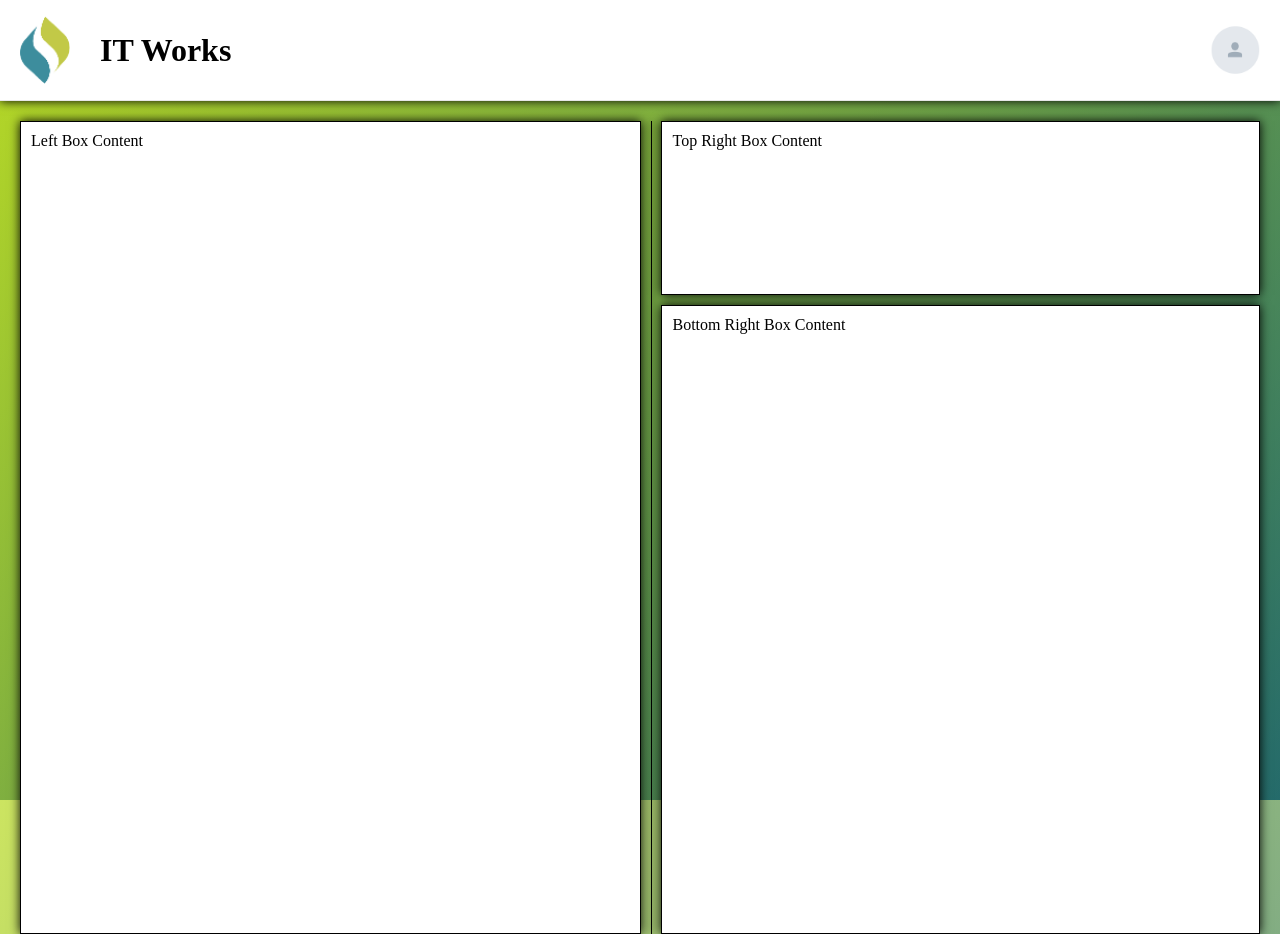
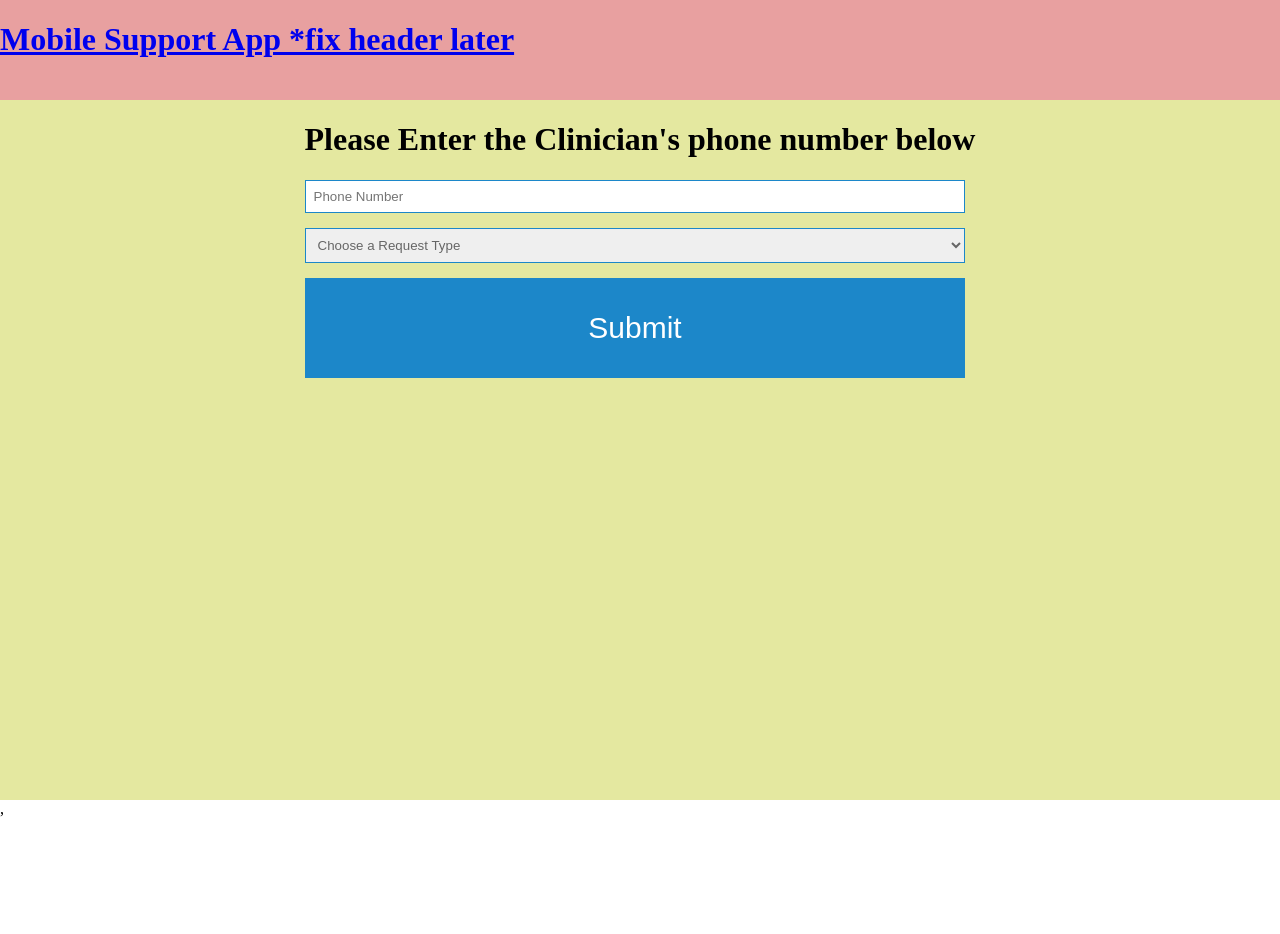
Before and after one commit to Slabastille/H.E.L.P, a React app: page / in a window 1280 px wide. After the commit the page ends 818 px from the top, so only its background shows below. Built offline with nearby package versions, Linux system fonts and the light colour scheme.

Commit message:
Revert "Service Request & Create Issue"
This reverts commit ba1ae21b7c7b62c010efeecbcc4d17cf7fd3873c.

```diff
--- a/public/ServiceRequest.css
+++ /dev/null
@@ -1,57 +0,0 @@
-body {
-  margin: 0;
-}
-
-
-.service-request-container { /*Style for left and right box container*/
-  display: flex;
-  justify-content: center;
-  align-items: stretch;
-  height: 813px;
-  margin: 20px 20px 20px 20px;
-}
-
-#left-box {
-  width: 50%; /* Set the width to half of the viewport width */
-  background-color: #ffffff;
-  box-shadow: 0 0 10px rgba(0, 0, 0, 1);
-  padding: 10px;
-  border: 1px solid #000;
-  transition: transform 0.8s ease;
-}
-
-#right-box {
-  width: 50%; /* Set the width to half of the viewport width */
-  display: flex;
-  flex-direction: column;
-}
-
-#top-right-box {
-  flex: 1;
-  background-color: #ffffff;
-  box-shadow: 0 0 10px rgba(0, 0, 0, 1);
-  margin-bottom: 10px;
-  padding: 10px;
-  border: 1px solid #000;
-  transition: transform 0.8s ease;
-}
-
-#bottom-right-box {
-  flex: 4;
-  background-color: #ffffff;
-  box-shadow: 0 0 10px rgba(0, 0, 0, 1);
-  padding: 10px;
-  border: 1px solid #000;
-  transition: transform 0.8s ease;
-}
-
-.hovering-box:hover {
-  transform: scale(1.01);
-}
-
-.line {
-  width: 1px;
-  background-color: #000;
-  box-shadow: 0 0 10px rgba(0, 0, 0, 1);
-  margin: 0 10px;
-}
--- a/public/index.html
+++ b/public/index.html
@@ -2,6 +2,8 @@
   <head>
     <title>HELP APP</title>
     <link rel="stylesheet" href="/style.css" />
-    <link rel="stylesheet" href="/ServiceRequest.css" />
   </head>
-  </html>
+  <body>
+    <div id="root"></div>
+  </body>
+</html>
--- a/public/style.css
+++ b/public/style.css
@@ -3,60 +3,40 @@ html {
   height: 100%;
   margin: 0;
   padding: 0;
-  background: linear-gradient(-45deg, #0052529f, #add4019f);
 }
-
-
+#container {
+  color: #000000;
+  display: flex;
+  flex-direction: column;
+  height: 100%;
+  margin: 0;
+  padding: 0;
+  background-color: violet;
+}
 .header {
-  background-color: #ffffff; /* Set the header background color to white */
-  border-bottom: 1px solid #e7e7e7; /* Add a thin black line at the bottom */
+  background-color: rgb(232, 160, 160);
   height: 100px;
 }
 
-
-/* Styling for form elements */
-.container {
-flex: 1;
+.footer {
   display: flex;
-  align-items: center;
+  position: relative;
+  background-color: rgb(181, 181, 239);
+  height: 30px;
+  position: absolute;
+  bottom: 0;
+  left: 0;
+  right: 0;
+}
+.tempBody {
+  display: flex;
+  background-color: rgb(228, 232, 160);
+  flex-grow: 2;
+  top: 100px;
+  bottom: 30px;
+  position: static;
   justify-content: center;
-  margin-top: 150px;
 }
-
-.hovering-form {
-  background-color: #ffffff;
-  box-shadow: 0 0 10px rgba(0, 0, 0, 1);
-  padding: 20px;
-  border-radius: 10px;
-  text-align: center; /* Center content in the form */
-  font-size: 150%;
-  width: 90%;
-  max-width: 500px;
-  transition: transform 0.8s ease;
-}
-
-.hovering-form:hover {
-  transform: scale(1.1);
-}
-
-form {
-  display: flex;
-  flex-direction: column;
-  align-items: center;
-}
-
-label {
-  margin-bottom: 8px;
-}
-
-input,
-textarea,
-button {
-  margin-bottom: 20px;
-}
-/* End of styling for form elements */
-
-
 /*
 CSS for all the clinician info below here
 */
--- a/src/App.js
+++ b/src/App.js
@@ -1,28 +1,23 @@
-import React from 'react';
+import React, { useState } from 'react';
 import TicketForm from './TicketForm';
 import ClinicianInfo from './ClinicianInfo';
 import { BrowserRouter as Router, Route, Switch } from 'react-router-dom';
 import { Link } from 'react-router-dom';
 import { HelpProvider } from './context/HelpContext';
 import SupplyForm from './SupplyForm';
-import CreateIssue from './CreateIssue';
-import CreateIssueV2 from './CreateIssueV2';
-import ServiceRequest from './ServiceRequest';
 
 const App = () => {
   return (
     <HelpProvider>
       <Router>
-        <div id="container" >
-          <div className="header" style={{ display: 'flex', alignItems: 'center', justifyContent: 'space-between', width: '100%', boxShadow: '0 0 10px rgba(0, 0, 0, 1)' }}>
-            <div style={{ display: 'flex', alignItems: 'center' }}>
-              <img src="/shlogo.PNG" alt="Logo" style={{ width: '50px', marginLeft: '10px', padding: '10px' }} />
-              <h1 style={{ padding: '10px', marginLeft: '10px' }}>IT Works</h1>
-            </div>
-            <img src="/profileimg.PNG" alt="Profile Icon" style={{ width: '50px', marginRight: '10px', padding: '10px' }} />
+        <div id="container">
+          <div className="header">
+            <Link to="/">
+              <h1>Mobile Support App *fix header later</h1>
+            </Link>
           </div>
           <Switch>
-            <Route exact path="/" component={ServiceRequest} />
+            <Route exact path="/" component={ClinicianInfo} />
             <Route exact path="/clinicianInfo" component={ClinicianInfo} />
             <Route exact path="/ticketForm" component={TicketForm} />
             <Route exact path="/supplyForm" component={SupplyForm} />
--- a/src/CreateIssue.js
+++ /dev/null
@@ -1,23 +0,0 @@
-import React from 'react';
-
-
-const ServiceRequest = () => (
-  <div className="service-request-container">
-    <div className="left-box">
-      {/* Content for the left box */}
-      Left Box Content
-    </div>
-    <div className="right-box">
-      <div className="top-right-box">
-        {/* Content for the top right box */}
-        Top Right Box Content
-      </div>
-      <div className="bottom-right-box">
-        {/* Content for the bottom right box */}
-        Bottom Right Box Content
-      </div>
-    </div>
-  </div>
-);
-
-export default ServiceRequest;
--- a/src/CreateIssueV2.js
+++ /dev/null
@@ -1,29 +0,0 @@
-import React from 'react';
-
-const CreateIssueV2 = () => (
-  <div className="container">
-    <div className="hovering-form">
-      <h1>Create Issue</h1>
-      <form>
-        <label htmlFor="fullName">Full Name:</label>
-        <input type="text" id="fullName" name="fullName" placeholder='Enter the Full Name of the User'/>
-        <label htmlFor="NPI">NPI Number:</label>
-        <input type="text" id="NPI" name="NPI" placeholder='Enter the Clinicians NPI Number' />
-        <label htmlFor="phoneNumber">Phone Number:</label>
-        <input type="text" id="phoneNumber" name="phoneNumber" placeholder='Enter the Phone Number of the User' />
-
-        {/* Dropdown menu for ticket type */}
-        <label htmlFor="ticketType">Ticket Type:</label>
-        <select id="ticketType" name="ticketType" defaultValue="selectTicketType">
-          <option value="selectTicketType" disabled>Select Ticket Type</option>
-          <option value="serviceRequest">Service Request</option>
-          <option value="incident">Incident</option>
-        </select>
-
-        <button type="submit" style={{ marginTop: '20px'}}>Next</button>
-      </form>
-    </div>
-  </div>
-);
-
-export default CreateIssueV2;
--- a/src/ServiceRequest.js
+++ /dev/null
@@ -1,24 +0,0 @@
-import React from 'react';
-
-
-const ServiceRequest = () => (
-  <div className="service-request-container">
-    <div id="left-box" className='hovering-box'>
-      {/* Content for the left box */}
-      Left Box Content
-    </div>
-    <div className="line"></div>
-    <div id="right-box">
-      <div id="top-right-box" className='hovering-box'>
-        {/* Content for the top right box */}
-        Top Right Box Content
-      </div>
-      <div id="bottom-right-box" className='hovering-box'>
-        {/* Content for the bottom right box */}
-        Bottom Right Box Content
-      </div>
-    </div>
-  </div>
-);
-
-export default ServiceRequest;
--- a/src/index.js
+++ b/src/index.js
@@ -5,7 +5,7 @@ import { BrowserRouter } from 'react-router-dom';
 
 render(
   <BrowserRouter>
-    <App />
+    <App />,
   </BrowserRouter>,
-  document.body
+  document.querySelector('#root')
 );
```
Also changed, not shown: public/profileimg.PNG (deleted), public/shlogo.PNG (deleted), 1 other file (tests, documents, lock files or other folders).
